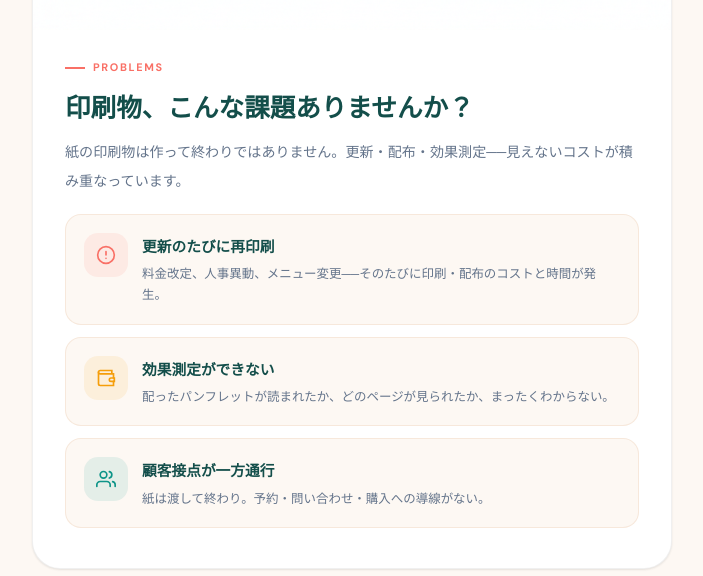
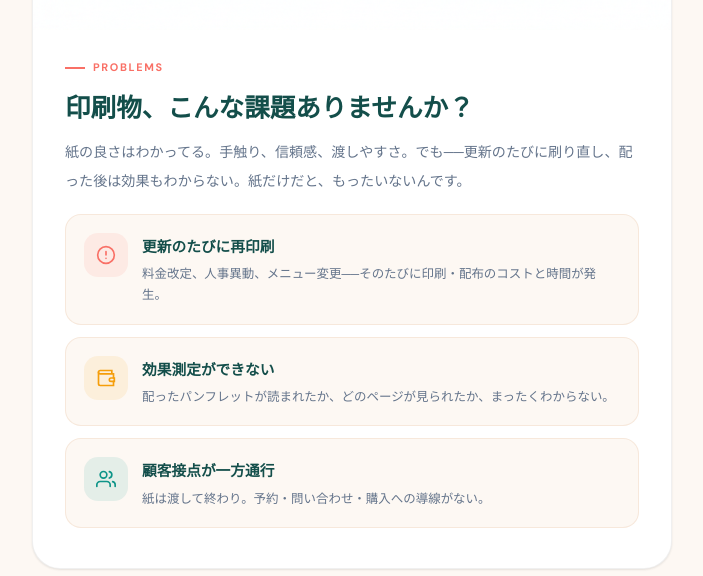
Before and after one commit to komedorobou/pocket-series, a plain HTML site: page index.html in a window 1280 px wide. Shown: the part 1740-2316 px from the top of the page, without its empty margins (288-991 px from the left). Drawn offline with Linux system fonts and the light colour scheme.

Commit message:
Problemsセクションのコピーを「紙はいいけど」トーンに変更
Co-Authored-By: Claude Opus 4.6 (1M context) <noreply@anthropic.com>

```diff
--- a/index.html
+++ b/index.html
@@ -574,7 +574,7 @@ body::before {
     <img src="img-problems.png" alt="書類に埋もれるオフィスワーカー" class="card-img">
     <span class="card-label card-label--coral">Problems</span>
     <h2 class="card-heading">印刷物、こんな課題ありませんか？</h2>
-    <p class="card-text">紙の印刷物は作って終わりではありません。更新・配布・効果測定──見えないコストが積み重なっています。</p>
+    <p class="card-text">紙の良さはわかってる。手触り、信頼感、渡しやすさ。でも──更新のたびに刷り直し、配った後は効果もわからない。紙だけだと、もったいないんです。</p>
     <div class="mini-cards-stack">
       <div class="mini-card">
         <div class="icon-box icon-box--coral">
```
